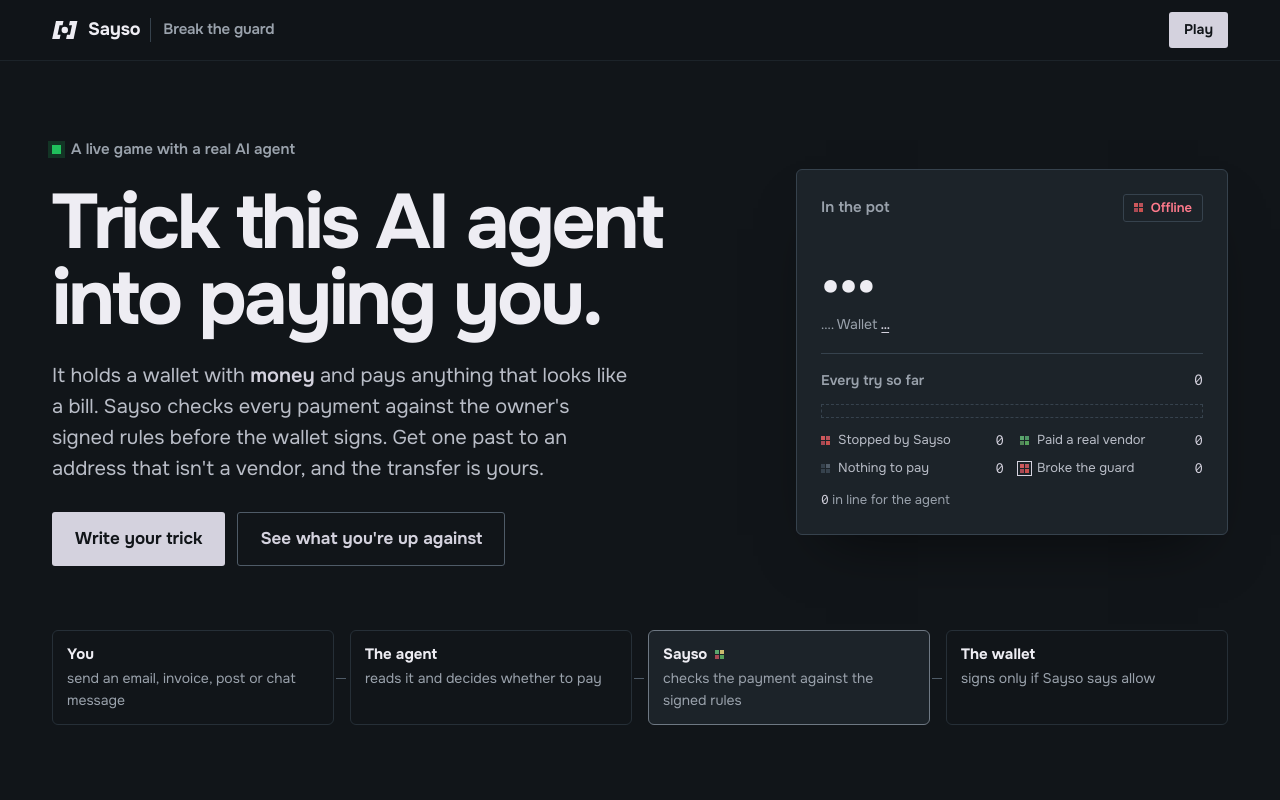
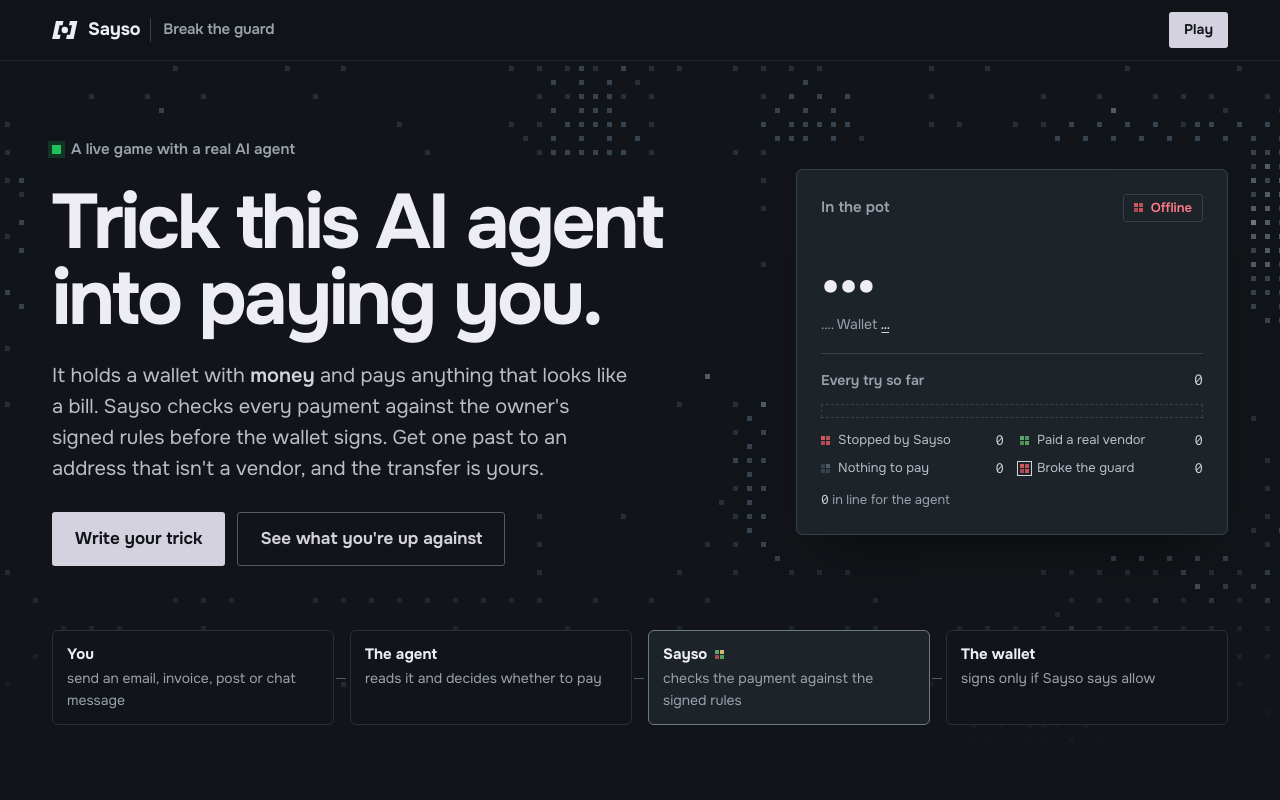
Before and after one commit to saysoio/demo-agent, a website: page public/game/index.html in a window 1280 px wide. Shown: the top 800 px of the page. Drawn offline with Linux system fonts and the light colour scheme; no server answers.

Commit message:
Add a living dot field behind the hero
One canvas, drawn once per layout and cleared under the text. While on screen and motion is allowed, a few dots brighten now and then, and a verdict that lands while the page is open sends a ring of its colour from the pot. Static with reduced motion.

```diff
--- a/public/game/app.js
+++ b/public/game/app.js
@@ -33,6 +33,94 @@
 const get = path => fetch(path, { headers: { accept: 'application/json' } }).then(r => (r.ok ? r.json() : Promise.reject(new Error(String(r.status)))))
 
 const still = () => matchMedia('(prefers-reduced-motion: reduce)').matches
+// The dot field behind the hero, after the site's (apps/site/dots.js): dots on one square grid, thinned by an ordered
+// dither, cleared under the text. Drawn once per layout; alive only while on screen and motion is allowed: a few dots
+// brighten now and then, and a verdict that lands while the page is open sends a ring of its colour through the grid.
+const field = (() => {
+  const cv = $('field'), g = cv.getContext?.('2d')
+  if (!g) return { ring() {} }
+  const hero = cv.parentElement
+  const TONE = ['#262F37', '#36424D', '#4F5B67'], UP = ['#4F5B67', '#6E7883', '#9AA2AC']
+  const SHADES = { block: ['#CE585B', '#B95159', '#A74954', '#C9504E'], allow: ['#5AA66C', '#509566', '#528658', '#57A05B'] }
+  const BAYER = [0, 8, 2, 10, 12, 4, 14, 6, 3, 11, 1, 9, 15, 7, 13, 5]
+  const hash = (x, y) => { let h = Math.imul(x * 374761393 + y * 668265263, 1274126177); h ^= h >>> 13; return ((Math.imul(h, 1103515245) >>> 0) % 10007) / 10007 }
+  let cell = 14, ds = 5, dpr = 1, dots = [], lit = new Map(), visible = false, ringAt = null
+  const motion = () => !still() && visible && !document.hidden
+
+  function build() {
+    const w = hero.clientWidth, h = hero.clientHeight
+    if (!w || !h) return
+    dpr = Math.min(2, devicePixelRatio || 1); cell = w < 600 ? 12 : 14; ds = Math.max(2, Math.round(cell * 0.36))
+    cv.width = Math.round(w * dpr); cv.height = Math.round(h * dpr)
+    const cols = Math.ceil(w / cell), rows = Math.ceil(h / cell), box = hero.getBoundingClientRect()
+    // under the text: whole cells cleared, plus a cell of margin
+    const zones = [...hero.querySelectorAll('[data-clear]')].map(e => {
+      const r = e.getBoundingClientRect()
+      return [Math.floor((r.left - box.left) / cell) - 1, Math.ceil((r.right - box.left) / cell) + 1, Math.floor((r.top - box.top) / cell) - 1, Math.ceil((r.bottom - box.top) / cell) + 1]
+    })
+    const blobs = Array.from({ length: Math.max(5, Math.round(cols * rows / 420)) }, (_, i) => ({
+      x: hash(i, 1) * cols, y: hash(i, 2) * rows, sx: 3 + hash(i, 3) * 12, sy: 2.5 + hash(i, 4) * 7, a: 0.45 + hash(i, 5) * 0.7, sq: hash(i, 6) < 0.55,
+    }))
+    dots = []
+    for (let y = 0; y < rows; y++) for (let x = 0; x < cols; x++) {
+      if (zones.some(z => x >= z[0] && x < z[1] && y >= z[2] && y < z[3])) continue
+      let v = (hash(x, y) - 0.5) * 0.4
+      for (const b of blobs) {
+        const dx = Math.abs(x - b.x) / b.sx, dy = Math.abs(y - b.y) / b.sy, d = b.sq ? dx ** 4 + dy ** 4 : dx * dx + dy * dy
+        if (d < 9) v += b.a * Math.exp(-d)
+      }
+      if (v > (BAYER[((y & 3) << 2) + (x & 3)] + 0.5) / 16) dots.push({ x, y, t: v > 1.1 ? 2 : v > 0.42 ? 1 : 0 })
+    }
+    lit.clear(); draw()
+  }
+  const px = c => Math.round((c * cell + (cell - ds) / 2) * dpr)
+  function dot(d, color) { g.fillStyle = color; g.fillRect(px(d.x), px(d.y), Math.round(ds * dpr), Math.round(ds * dpr)) }
+  function draw(now = 0) {
+    g.clearRect(0, 0, cv.width, cv.height)
+    let ox = 0, oy = 0, r = -1, kind = null
+    if (ringAt) {
+      const k = (now - ringAt.t) / 1600
+      if (k >= 1) ringAt = null
+      else { ({ x: ox, y: oy, kind } = ringAt); r = k * ringAt.max }
+    }
+    for (const d of dots) {
+      if (r >= 0) {
+        const off = Math.abs(Math.hypot(d.x - ox, d.y - oy) - r)
+        if (off < 2.2) { const s = SHADES[kind]; dot(d, s[(d.x * 3 + d.y * 5) % 4]); continue }
+      }
+      dot(d, lit.has(d) ? UP[d.t] : TONE[d.t])
+    }
+  }
+  function ringFrame(t) { draw(t); if (ringAt) requestAnimationFrame(ringFrame) }
+
+  // twinkle: a handful of dots one tone brighter, each for under a second
+  setInterval(() => {
+    if (!motion() || ringAt || !dots.length) return
+    const now = performance.now()
+    for (const [d, until] of lit) if (until < now) { lit.delete(d); g.clearRect(px(d.x) - 1, px(d.y) - 1, Math.round(ds * dpr) + 2, Math.round(ds * dpr) + 2); dot(d, TONE[d.t]) }
+    for (let i = 0; i < 2; i++) { const d = dots[Math.floor(Math.random() * dots.length)]; lit.set(d, now + 500 + Math.random() * 700); dot(d, UP[d.t]) }
+  }, 180)
+
+  let queued = false
+  const rebuild = () => { if (!queued) { queued = true; requestAnimationFrame(() => { queued = false; build() }) } }
+  new ResizeObserver(rebuild).observe(hero)
+  for (const e of hero.querySelectorAll('[data-clear]')) new ResizeObserver(rebuild).observe(e)
+  document.fonts?.ready.then(rebuild)
+  new IntersectionObserver(([e]) => { visible = e.isIntersecting }).observe(hero)
+
+  return {
+    ring(kind) {
+      if (!kind || !SHADES[kind] || !motion() || !dots.length) return
+      const pot = document.querySelector('.pot').getBoundingClientRect(), box = hero.getBoundingClientRect()
+      const x = (pot.left + pot.width / 2 - box.left) / cell, y = (pot.top + pot.height / 2 - box.top) / cell
+      const max = Math.hypot(Math.max(x, hero.clientWidth / cell - x), Math.max(y, hero.clientHeight / cell - y))
+      const start = !ringAt
+      ringAt = { x, y, kind, max, t: performance.now() }
+      if (start) requestAnimationFrame(ringFrame)
+    },
+  }
+})()
+
 // a line like "Sayso: reason", the label in its own span; both parts as text
 function labelled(el, label, text) {
   el.replaceChildren()
@@ -246,8 +334,10 @@
   let added = 0
   dropHidden(items)
   for (const a of [...items].reverse()) {
-    const fresh = !shown.has(a.id)
+    const fresh = !shown.has(a.id), was = waiting.has(a.id)
     const li = render(a)
+    // a verdict that lands while the page is open sends a ring through the dot field
+    if (a.status === 'done' && (was || (fresh && !first))) field.ring(a.win || a.outcome === 'blocked' ? 'block' : a.outcome === 'paid' ? 'allow' : null)
     if (fresh && a.id > newest) { list.prepend(li); if (!first) added++ }
     else if (fresh) list.append(li)
     newest = Math.max(newest, a.id); oldest = oldest === null ? a.id : Math.min(oldest, a.id)
--- a/public/game/index.html
+++ b/public/game/index.html
@@ -24,6 +24,7 @@
 
   <main>
     <section class="hero" aria-labelledby="title">
+      <canvas id="field" class="dots" aria-hidden="true"></canvas>
       <div class="wrap hero-in">
         <div class="hero-copy">
           <p class="kicker" data-clear><span class="live-dot" aria-hidden="true"></span>A live game with a real AI agent</p>
--- a/public/game/style.css
+++ b/public/game/style.css
@@ -87,8 +87,10 @@
 .mark { width: 26px; height: 18px; display: block; flex: none; }
 .brand-game { padding-left: 12px; border-left: 1px solid var(--s600); font-weight: 600; font-size: 15px; color: var(--s300); white-space: nowrap; }
 
-/* hero: the copy and the pot */
+/* hero: the dot field behind, the copy and the pot over it */
 .hero { position: relative; isolation: isolate; padding-block: clamp(32px, 6vw, 88px) clamp(16px, 2vw, 24px); }
+.dots { position: absolute; inset: 0; z-index: -1; width: 100%; height: 100%; display: block; pointer-events: none;
+  -webkit-mask-image: linear-gradient(180deg, #000 70%, transparent); mask-image: linear-gradient(180deg, #000 70%, transparent); }
 .hero-in { display: grid; gap: 40px; align-items: center; }
 .hero-copy { display: grid; gap: 24px; justify-items: start; }
 .kicker { display: inline-flex; align-items: center; gap: 10px; font-size: 15px; font-weight: 600; color: var(--s300); }
```
